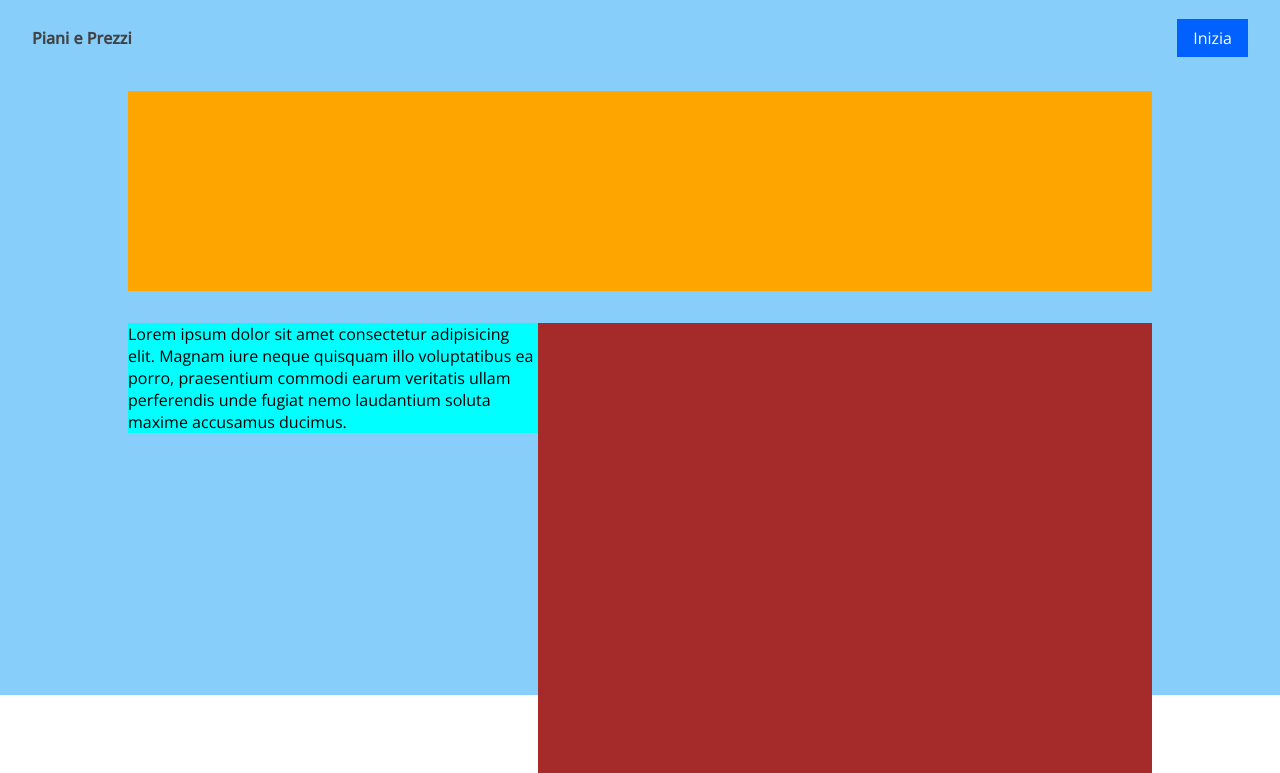
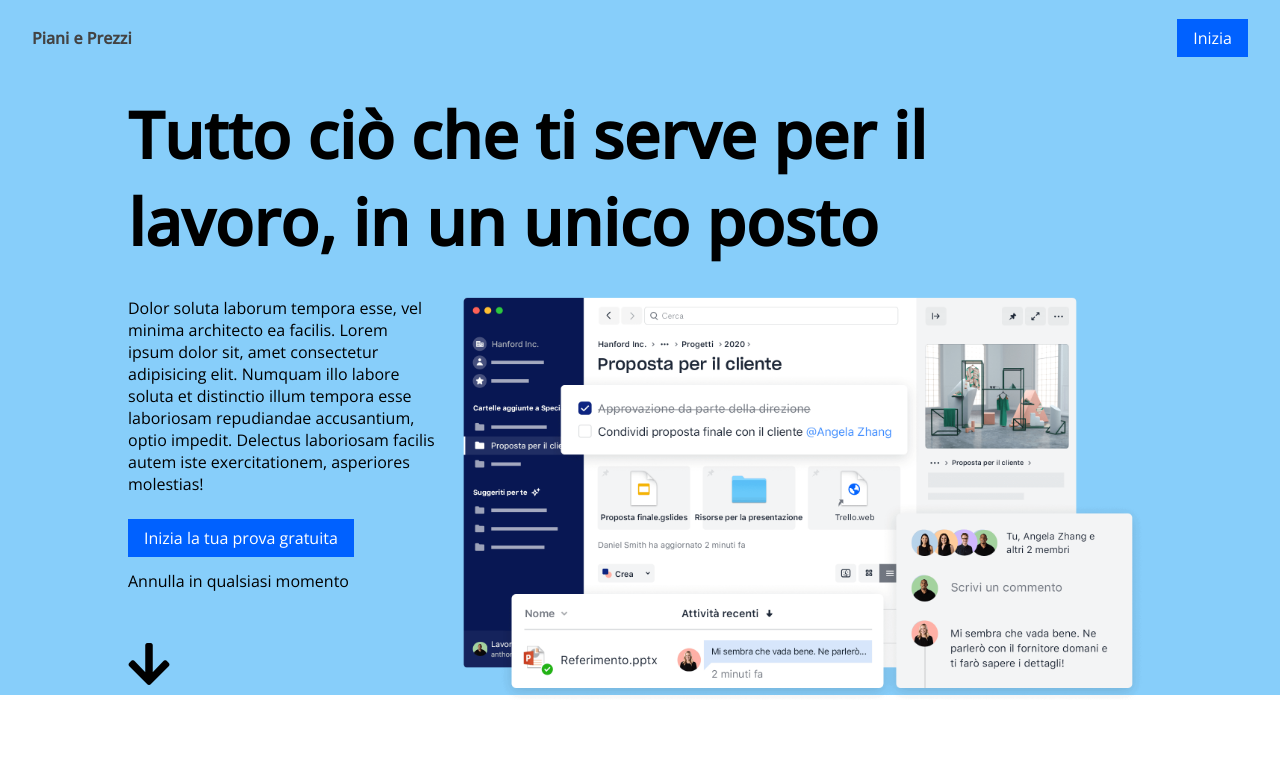
Before and after one commit to Cix8/htmlcss-dropbox, a plain HTML site: page index.html in a window 1280 px wide. Shown: the part 85-858 px from the top of the page. After the commit the page ends 800 px from the top, so only its background shows below. Drawn offline with nearby package versions, Linux system fonts and the light colour scheme.

Commit message:
add: banner_layout: title, p, img, btn, icon

```diff
--- a/css/style.css
+++ b/css/style.css
@@ -32,6 +32,10 @@ a {
 
 a:hover {
     text-decoration: underline;
+}
+
+.banner i:hover {
+    color: blue;
 }
 
 /* UTILITY */
@@ -71,7 +75,6 @@ a:hover {
 
 .h-col {
     width: 50%;
-    height: 80px;
     line-height: 80px;
 }
 
@@ -87,7 +90,7 @@ a:hover {
 .banner {
     width: 100%;
     height: 700px;
-    padding-top: 6em;
+    padding: 6em 0;
     background-color: lightskyblue;
 }
 
@@ -97,18 +100,31 @@ a:hover {
 }
 
 .banner-title {
-    height: 200px;
-    background-color: orange;
+    padding-right: 10em;
     margin-bottom: 2em;
 }
 
+.banner-title h1 {
+    font-size: 4em;
+}
+
 .banner-text {
-    width: 40%;
-    background-color: aqua;
+    width: 30%;
+}
+
+.banner-text p {
+    margin-bottom: 1.5em;
+}
+
+.banner-text a {
+    margin-bottom: .8em;
+}
+
+.banner-text .icon-container i {
+    margin-top: 1em;
+    font-size: 3em;
 }
 
 .banner-img {
-    width: 60%;
-    height: 450px;
-    background-color: brown;
+    width: 70%;
 }
--- a/index.html
+++ b/index.html
@@ -10,6 +10,7 @@
     <link rel="preconnect" href="https://fonts.googleapis.com">
     <link rel="preconnect" href="https://fonts.gstatic.com" crossorigin>
     <link href="https://fonts.googleapis.com/css2?family=Open+Sans:ital,wght@0,300;0,400;0,500;1,300;1,400&display=swap" rel="stylesheet">
+    <link rel="stylesheet" href="https://cdnjs.cloudflare.com/ajax/libs/font-awesome/5.15.4/css/all.min.css" integrity="sha512-1ycn6IcaQQ40/MKBW2W4Rhis/DbILU74C1vSrLJxCq57o941Ym01SwNsOMqvEBFlcgUa6xLiPY/NS5R+E6ztJQ==" crossorigin="anonymous" referrerpolicy="no-referrer" />
 
     <!-- STYLE -->
     <link rel="stylesheet" href="css/style.css">
@@ -41,10 +42,25 @@
 
     <section class="banner">
         <div class="b-general-container">
-            <div class="banner-title"></div>
-            <div class="banner-content clearfix">
-                <div class="banner-text float-l">Lorem ipsum dolor sit amet consectetur adipisicing elit. Magnam iure neque quisquam illo voluptatibus ea porro, praesentium commodi earum veritatis ullam perferendis unde fugiat nemo laudantium soluta maxime accusamus ducimus.</div>
-                <div class="banner-img float-l"></div>
+            <div class="banner-title">
+                <h1>Tutto ciò che ti serve per il lavoro, in un unico posto</h1>
+            </div>
+            <div class="clearfix">
+                <div class="banner-text float-l">
+                    <p>Dolor soluta laborum tempora esse, vel minima architecto ea facilis. Lorem ipsum dolor sit, amet consectetur adipisicing elit. Numquam illo labore soluta et distinctio illum tempora esse laboriosam repudiandae accusantium, optio impedit. Delectus laboriosam facilis autem iste exercitationem, asperiores molestias!</p>
+                    <div class="btn-container">
+                        <a class="btn btn-blue" href="">Inizia la tua prova gratuita</a>
+                    </div>
+                    <span>Annulla in qualsiasi momento</span>
+                    <div class="icon-container">
+                        <a href="">
+                            <i class="fas fa-arrow-down"></i>
+                        </a>
+                    </div>
+                </div>
+                <div class="banner-img float-l">
+                    <img src="img/jumbo.png" alt="">
+                </div>
             </div>
         </div>
     </section>
```
